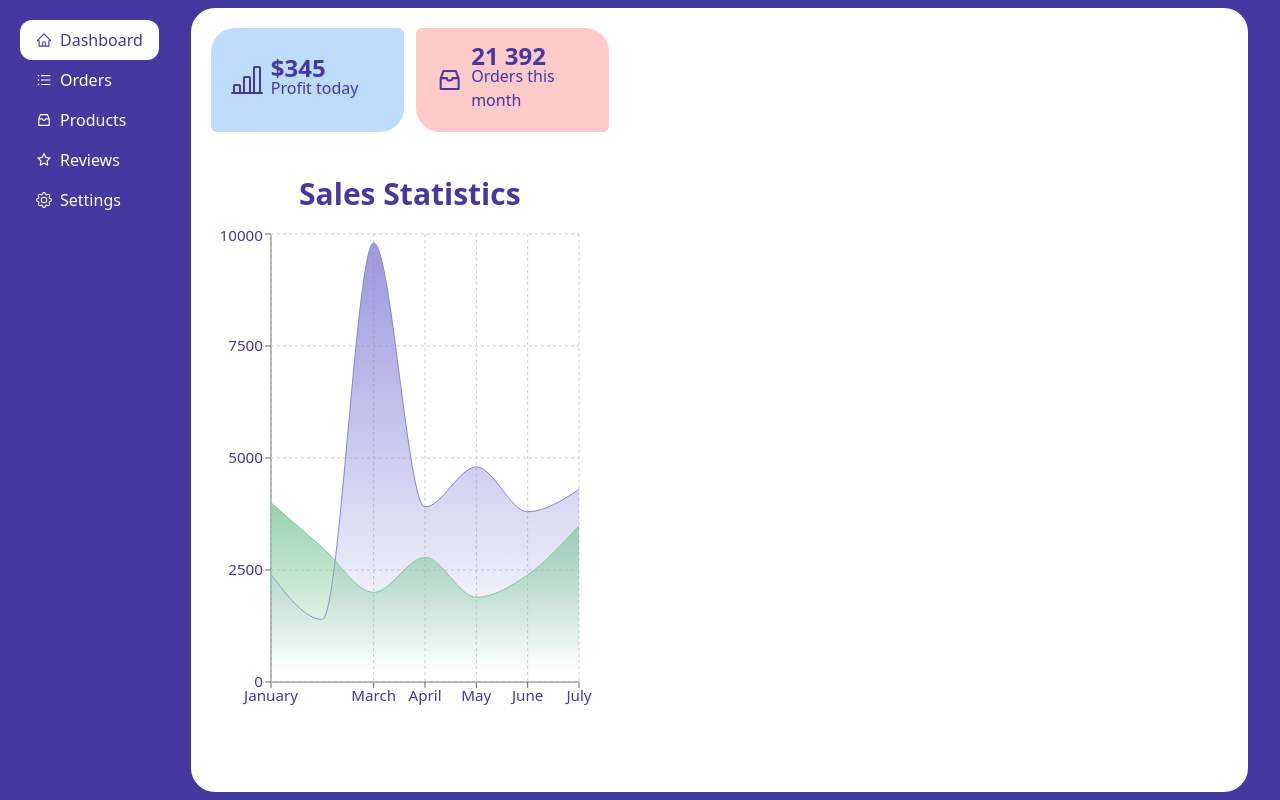
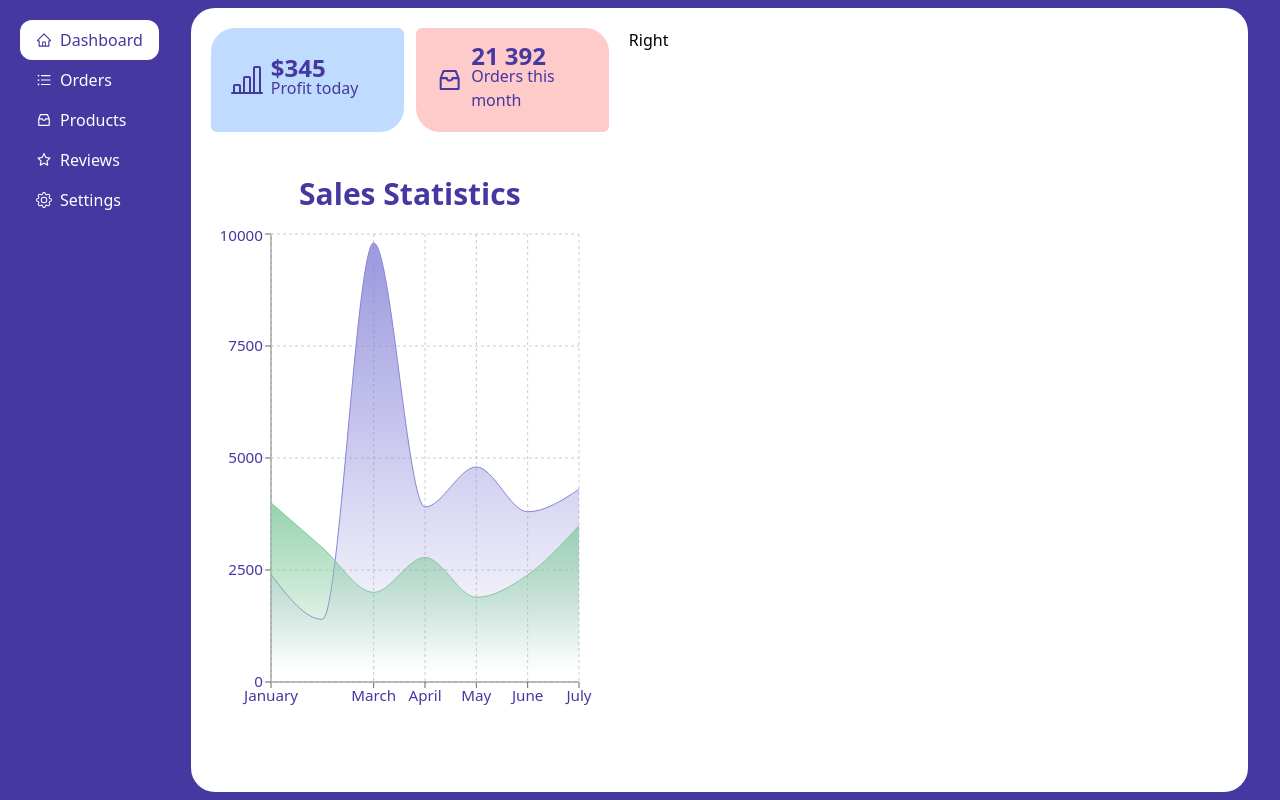
Before and after one commit to gift56/dashboard, a React (Vite) app: page / in a window 1280 px wide. Built offline with nearby package versions, Linux system fonts and the light colour scheme.

Commit message:
working on layout

```diff
--- a/src/components/DashboardContent/DashboardComponent.jsx
+++ b/src/components/DashboardContent/DashboardComponent.jsx
@@ -5,12 +5,12 @@ import ChartBox from "./ChartBox";
 const DashboardComponent = () => {
   return (
     <main className="p-5 w-[90%] bg-white my-2 mr-8 rounded-3xl">
-      <div className="flex">
+      <div className="flex gap-5">
         <div>
           <Boxes />
           <ChartBox />
         </div>
-        <div></div>
+        <div>Right</div>
       </div>
     </main>
   );
```
